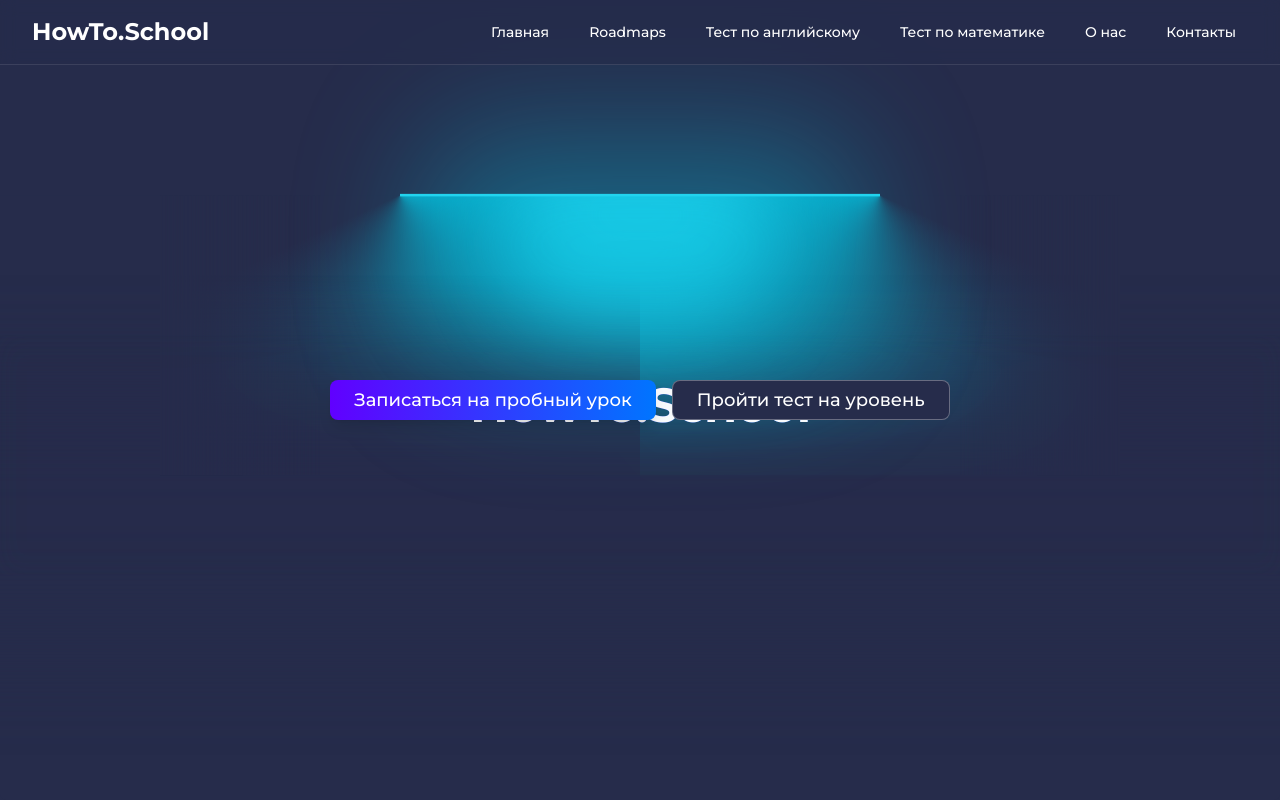
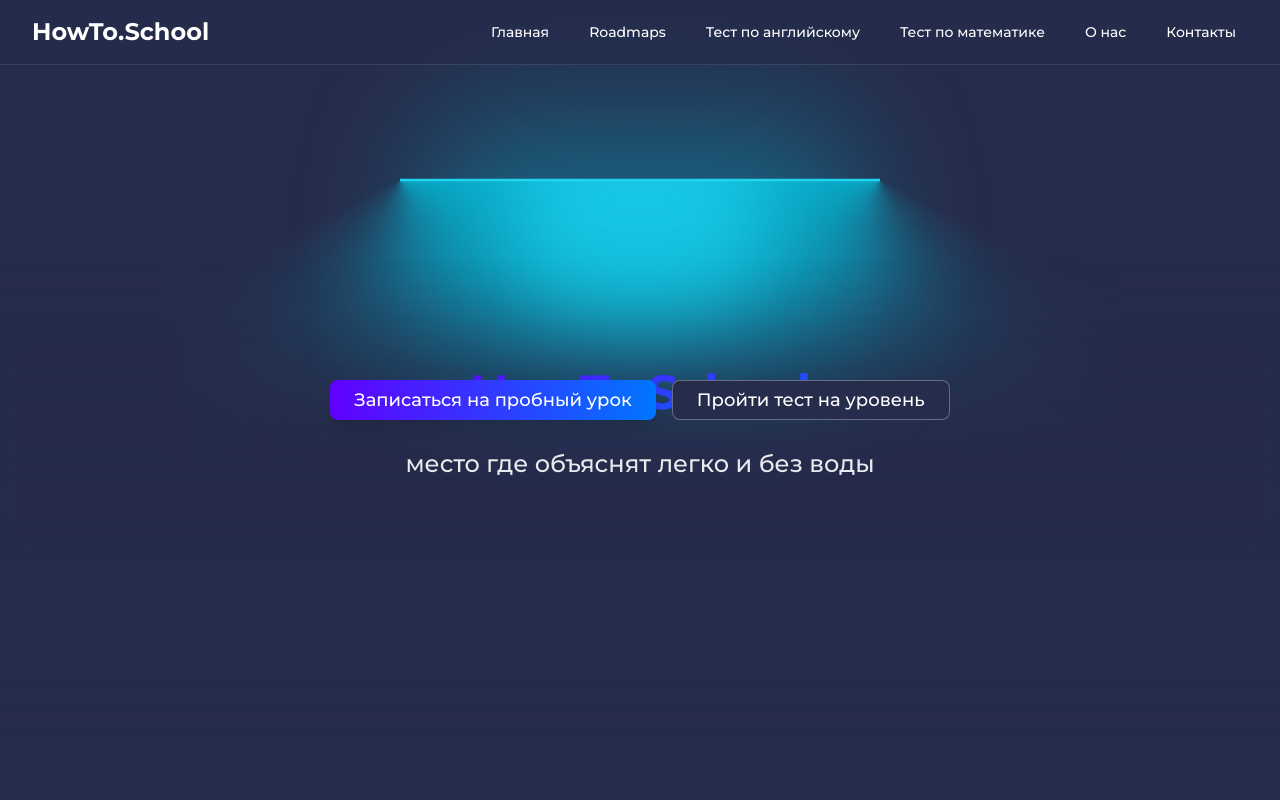
Before and after one commit to fsaidov11/howto, a React (Vite) app: page / in a window 1280 px wide. Shown: the top 800 px of the page. Built offline with nearby package versions, Linux system fonts and the light colour scheme.

Commit message:
Reverted to edit edt-a0f4dff8-0842-4abb-b2e9-3b26fc42c42b: "Visual edit in Lovable
Edited UI in Lovable"

```diff
--- a/src/components/ui/lamp.tsx
+++ b/src/components/ui/lamp.tsx
@@ -1,86 +1,110 @@
+
 "use client";
-
 import React from "react";
 import { motion } from "framer-motion";
 import { cn } from "@/lib/utils";
+
 export function LampDemo() {
-  return <LampContainer>
-      <motion.h1 initial={{
-      opacity: 0,
-      y: 100
-    }} whileInView={{
-      opacity: 1,
-      y: 0
-    }} transition={{
+  return (
+    <LampContainer>
+      <motion.h1
+        initial={{ opacity: 0, y: 100 }}
+        whileInView={{ opacity: 1, y: 0 }}
+        transition={{
           delay: 0.3,
           duration: 0.8,
-      ease: "easeInOut"
-    }} className="mt-8 bg-gradient-to-br from-primary to-secondary bg-clip-text text-center font-bold tracking-tight md:text-5xl px-0 mx-px my-[51px] py-0 text-6xl text-slate-50">HowTo.School</motion.h1>
+          ease: "easeInOut",
+        }}
+        className="mt-8 bg-gradient-to-br from-primary to-secondary py-4 bg-clip-text text-center text-3xl font-bold tracking-tight text-transparent md:text-5xl"
+      >
+        HowTo.School
+      </motion.h1>
+      <motion.p
+        initial={{ opacity: 0, y: 20 }}
+        whileInView={{ opacity: 1, y: 0 }}
+        transition={{
+          delay: 0.5,
+          duration: 0.8,
+          ease: "easeInOut",
+        }}
+        className="mt-4 text-xl text-white/90 text-center font-medium md:text-2xl"
+      >
+        место где объяснят легко и без воды
+      </motion.p>
+    </LampContainer>
+  );
+}
 
-    </LampContainer>;
-}
 export const LampContainer = ({
   children,
-  className
+  className,
 }: {
   children: React.ReactNode;
   className?: string;
 }) => {
-  return <div className={cn("relative flex min-h-screen flex-col items-center justify-center overflow-hidden bg-background w-full rounded-md z-0", className)}>
+  return (
+    <div
+      className={cn(
+        "relative flex min-h-screen flex-col items-center justify-center overflow-hidden bg-background w-full rounded-md z-0",
+        className
+      )}
+    >
       <div className="relative flex w-full flex-1 scale-y-125 items-center justify-center isolate z-0 ">
-        <motion.div initial={{
-        opacity: 0.5,
-        width: "15rem"
-      }} whileInView={{
-        opacity: 1,
-        width: "30rem"
-      }} transition={{
+        <motion.div
+          initial={{ opacity: 0.5, width: "15rem" }}
+          whileInView={{ opacity: 1, width: "30rem" }}
+          transition={{
             delay: 0.3,
             duration: 0.8,
-        ease: "easeInOut"
-      }} style={{
-        backgroundImage: `conic-gradient(var(--conic-position), var(--tw-gradient-stops))`
-      }} className="absolute inset-auto right-1/2 h-56 overflow-visible w-[30rem] bg-gradient-conic from-cyan-500 via-transparent to-transparent text-white [--conic-position:from_70deg_at_center_top]">
+            ease: "easeInOut",
+          }}
+          style={{
+            backgroundImage: `conic-gradient(var(--conic-position), var(--tw-gradient-stops))`,
+          }}
+          className="absolute inset-auto right-1/2 h-56 overflow-visible w-[30rem] bg-gradient-conic from-cyan-500 via-transparent to-transparent text-white [--conic-position:from_70deg_at_center_top]"
+        >
           <div className="absolute w-[100%] left-0 bg-background h-40 bottom-0 z-20 [mask-image:linear-gradient(to_top,white,transparent)]" />
           <div className="absolute w-40 h-[100%] left-0 bg-background bottom-0 z-20 [mask-image:linear-gradient(to_right,white,transparent)]" />
         </motion.div>
-        <motion.div initial={{
-        opacity: 0.5,
-        width: "15rem"
-      }} whileInView={{
-        opacity: 1,
-        width: "30rem"
-      }} transition={{
+        <motion.div
+          initial={{ opacity: 0.5, width: "15rem" }}
+          whileInView={{ opacity: 1, width: "30rem" }}
+          transition={{
             delay: 0.3,
             duration: 0.8,
-        ease: "easeInOut"
-      }} style={{
-        backgroundImage: `conic-gradient(var(--conic-position), var(--tw-gradient-stops))`
-      }} className="absolute inset-auto left-1/2 h-56 w-[30rem] bg-gradient-conic from-transparent via-transparent to-cyan-500 text-white [--conic-position:from_290deg_at_center_top]">
+            ease: "easeInOut",
+          }}
+          style={{
+            backgroundImage: `conic-gradient(var(--conic-position), var(--tw-gradient-stops))`,
+          }}
+          className="absolute inset-auto left-1/2 h-56 w-[30rem] bg-gradient-conic from-transparent via-transparent to-cyan-500 text-white [--conic-position:from_290deg_at_center_top]"
+        >
           <div className="absolute w-40 h-[100%] right-0 bg-background bottom-0 z-20 [mask-image:linear-gradient(to_left,white,transparent)]" />
-          <div className="absolute w-[100%] right-0 h-40 bottom-0 z-20 [mask-image:linear-gradient(to_top,white,transparent)] bg-transparent" />
+          <div className="absolute w-[100%] right-0 bg-background h-40 bottom-0 z-20 [mask-image:linear-gradient(to_top,white,transparent)]" />
         </motion.div>
         <div className="absolute top-1/2 h-48 w-full translate-y-12 scale-x-150 bg-background blur-2xl"></div>
         <div className="absolute top-1/2 z-50 h-48 w-full bg-transparent opacity-10 backdrop-blur-md"></div>
         <div className="absolute inset-auto z-50 h-36 w-[28rem] -translate-y-1/2 rounded-full bg-cyan-500 opacity-50 blur-3xl"></div>
-        <motion.div initial={{
-        width: "8rem"
-      }} whileInView={{
-        width: "16rem"
-      }} transition={{
+        <motion.div
+          initial={{ width: "8rem" }}
+          whileInView={{ width: "16rem" }}
+          transition={{
             delay: 0.3,
             duration: 0.8,
-        ease: "easeInOut"
-      }} className="absolute inset-auto z-30 h-36 w-64 -translate-y-[6rem] rounded-full bg-cyan-400 blur-2xl"></motion.div>
-        <motion.div initial={{
-        width: "15rem"
-      }} whileInView={{
-        width: "30rem"
-      }} transition={{
+            ease: "easeInOut",
+          }}
+          className="absolute inset-auto z-30 h-36 w-64 -translate-y-[6rem] rounded-full bg-cyan-400 blur-2xl"
+        ></motion.div>
+        <motion.div
+          initial={{ width: "15rem" }}
+          whileInView={{ width: "30rem" }}
+          transition={{
             delay: 0.3,
             duration: 0.8,
-        ease: "easeInOut"
-      }} className="absolute inset-auto z-50 h-0.5 w-[30rem] -translate-y-[7rem] bg-cyan-400"></motion.div>
+            ease: "easeInOut",
+          }}
+          className="absolute inset-auto z-50 h-0.5 w-[30rem] -translate-y-[7rem] bg-cyan-400"
+        ></motion.div>
 
         <div className="absolute inset-auto z-40 h-44 w-full -translate-y-[12.5rem] bg-background"></div>
       </div>
@@ -88,5 +112,6 @@ export const LampContainer = ({
       <div className="relative z-50 flex -translate-y-80 flex-col items-center px-5">
         {children}
       </div>
-    </div>;
-};
+    </div>
+  );
+}
```
Lines whose indentation alone changed are shown as unchanged.
